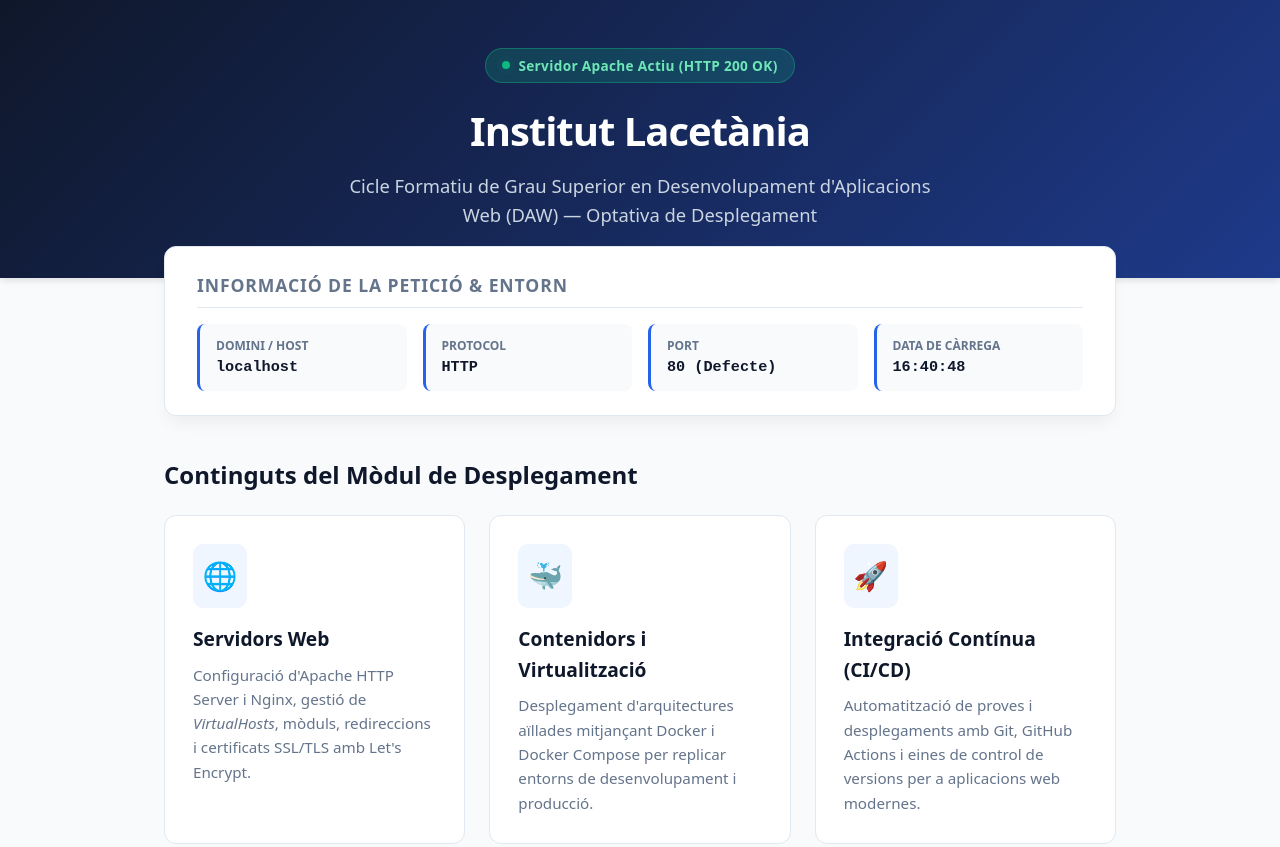
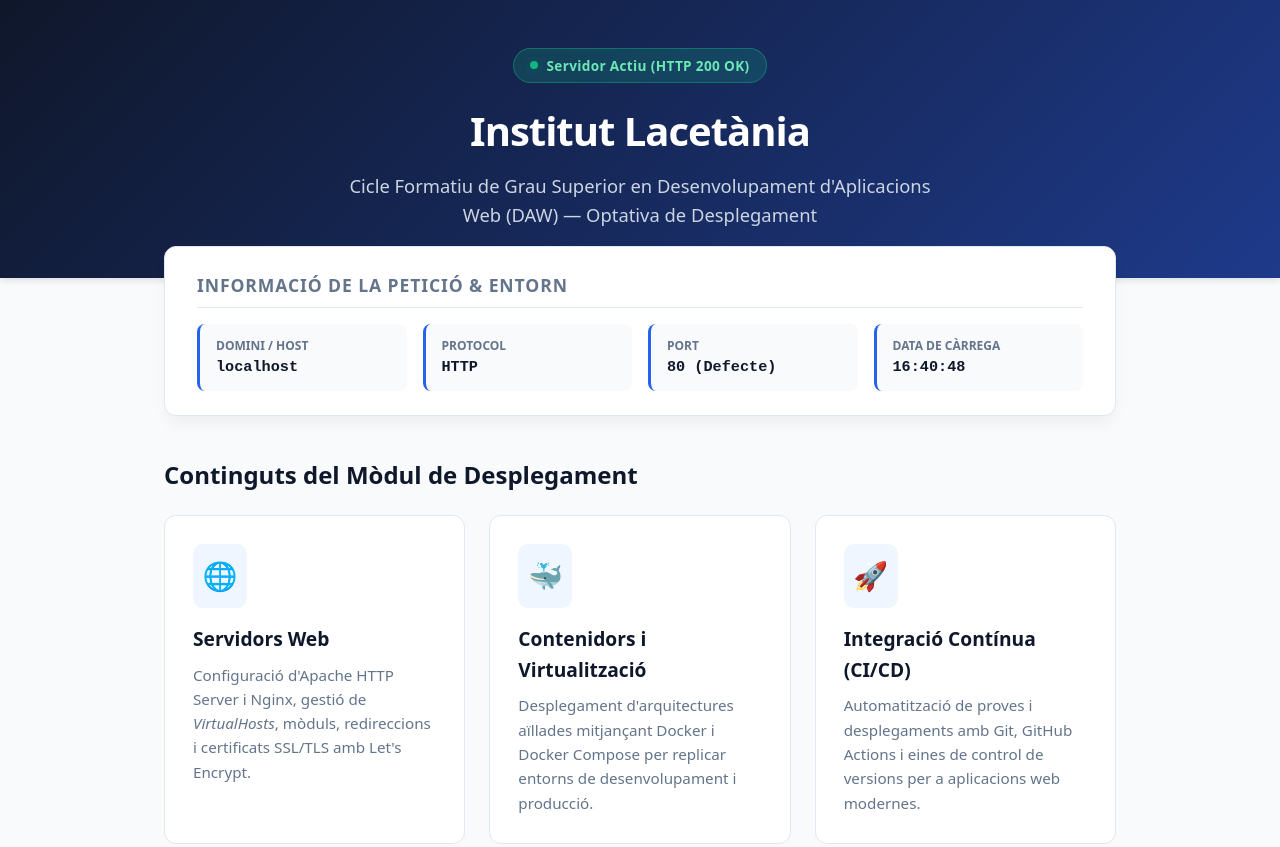
Before and after one commit to josep-escoda/daw-app-codi, a plain HTML site: page index.html in a window 1280 px wide. Shown: the top 847 px of the page. Drawn offline with Linux system fonts and the light colour scheme.

Commit message:
Disparar Webhook 2

```diff
--- a/index.html
+++ b/index.html
@@ -210,7 +210,7 @@
     <header>
         <div class="badge">
             <span class="dot"></span>
-            Servidor Apache Actiu (HTTP 200 OK)
+            Servidor Actiu (HTTP 200 OK)
         </div>
         <h1>Institut Lacetània</h1>
         <p>Cicle Formatiu de Grau Superior en Desenvolupament d'Aplicacions Web (DAW) — Optativa de Desplegament</p>
```
